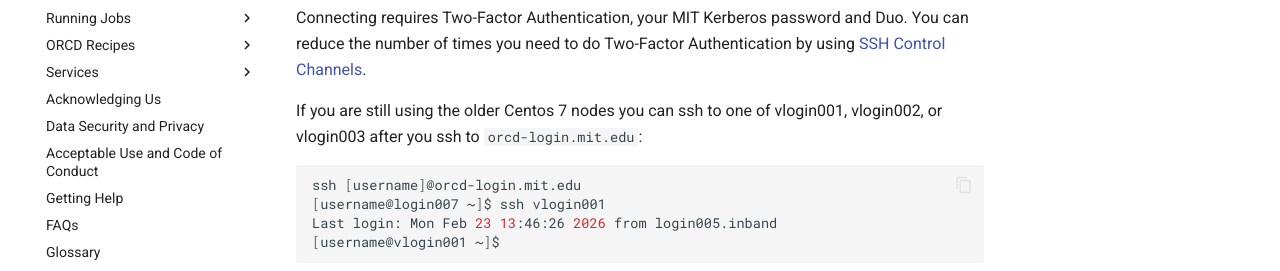
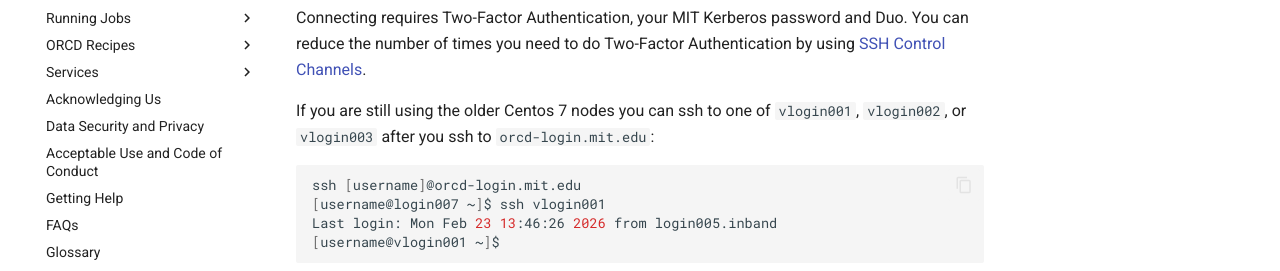
Before and after one commit to mit-orcd/orcd-docs-edit, an MkDocs documentation site: the page built from docs/accessing-orcd/ssh-login.md, in a window 1280 px wide and 900 px high, scrolled down 585 px. Shown: the part 404-675 px from the top of the window. Built offline with MkDocs 1.6.1 and Material for MkDocs 9.7.7, drawn with Linux system fonts in a browser that asks for light colours.

````diff
--- a/docs/accessing-orcd/ssh-login.md
+++ b/docs/accessing-orcd/ssh-login.md
@@ -45,7 +45,7 @@ Replace `[username]` with your MIT Kerberos username.
 
 Connecting requires Two-Factor Authentication, your MIT Kerberos password and Duo. You can reduce the number of times you need to do Two-Factor Authentication by using [SSH Control Channels](control-channels.md).
 
-If you are still using the older Centos 7 nodes you can ssh to one of vlogin001, vlogin002, or vlogin003 after you ssh to `orcd-login.mit.edu`:
+If you are still using the older Centos 7 nodes you can ssh to one of `vlogin001`, `vlogin002`, or `vlogin003` after you ssh to `orcd-login.mit.edu`:
 
 ```bash
 ssh [username]@orcd-login.mit.edu
````
